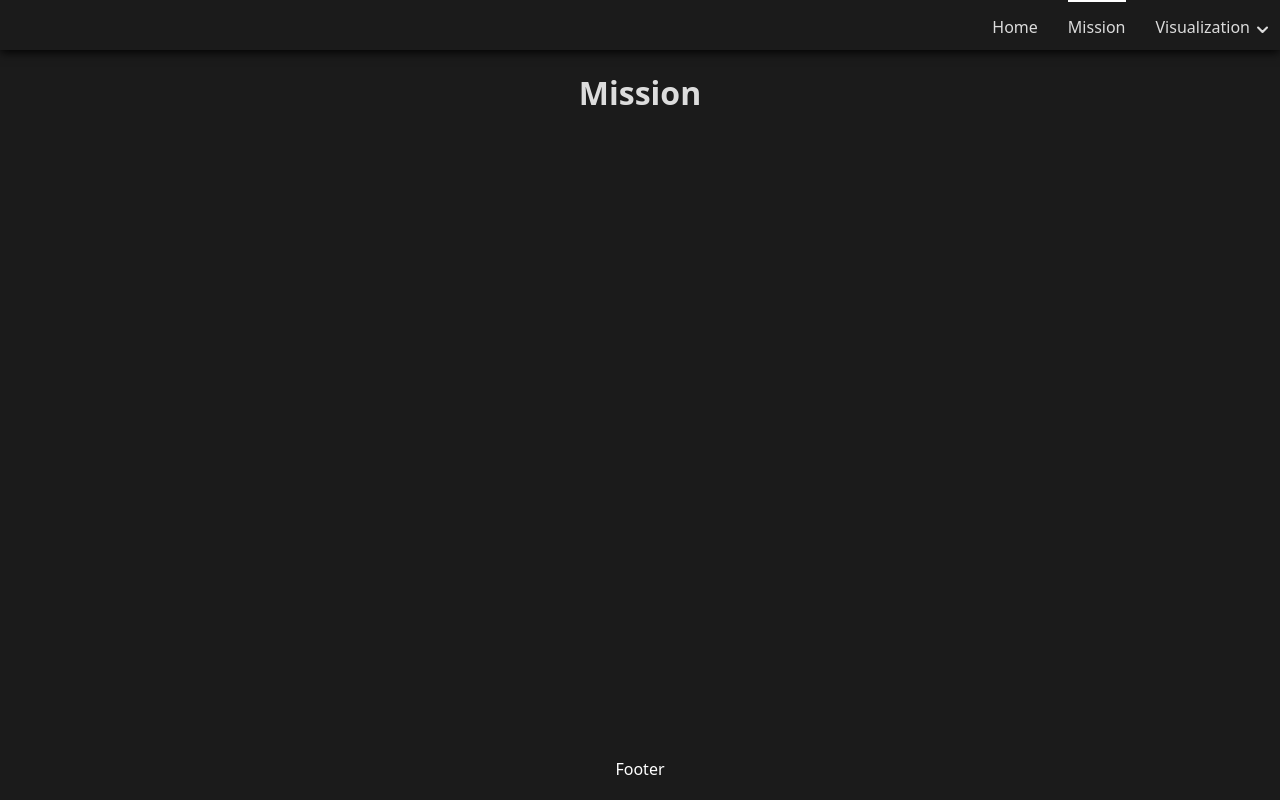
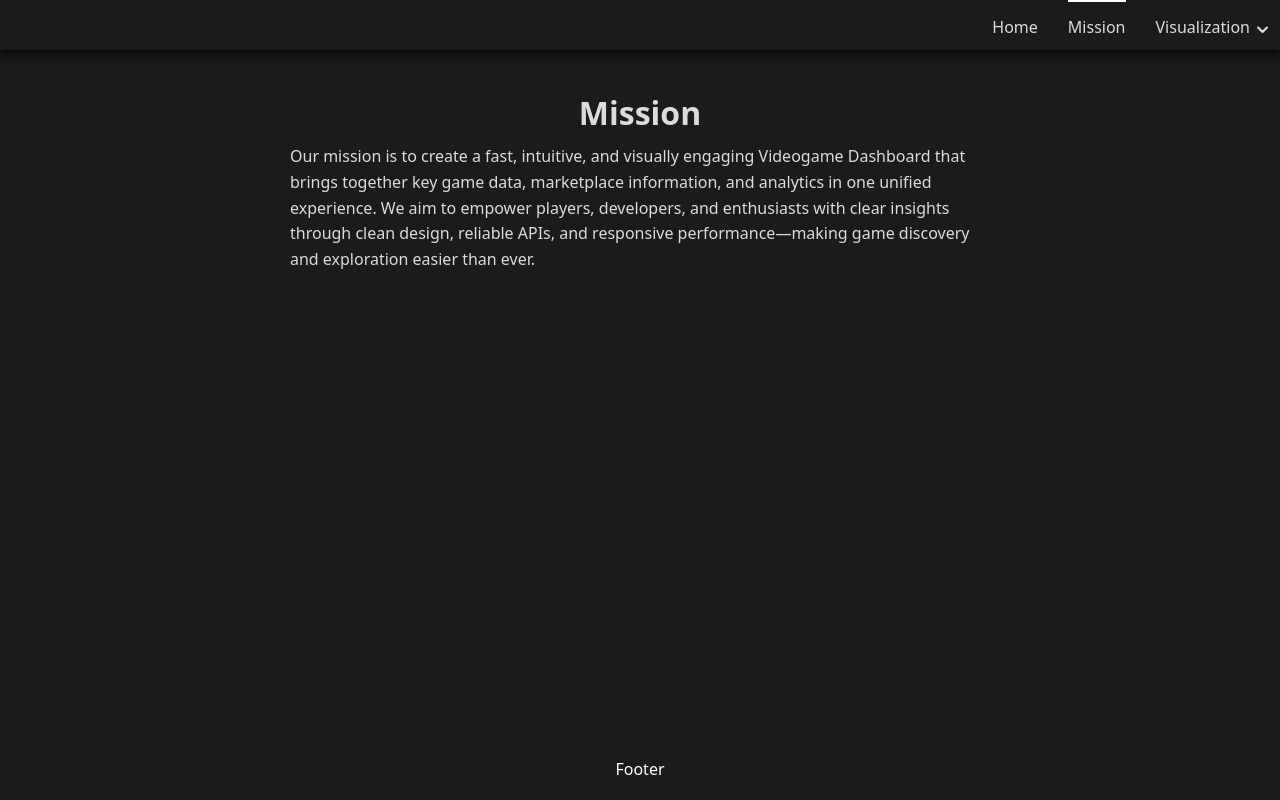
Before and after one commit to Wased20773/Videogame-Dashboard, a React (Vite) app in the folder frontend/: page /mission in a window 1280 px wide. Built offline with nearby package versions, Linux system fonts and the light colour scheme.

Commit message:
added a short mission statement for my page Mission

```diff
--- a/frontend/src/pages/Mission.jsx
+++ b/frontend/src/pages/Mission.jsx
@@ -1,7 +1,15 @@
 const Mission = () => {
   return (
-    <div>
-      <h1>Mission</h1>
+    <div style={{ padding: "20px", maxWidth: "700px", margin: "0 auto" }}>
+      <h1 style={{ marginBottom: "10px" }}>Mission</h1>
+      <p style={{ lineHeight: "1.6" }}>
+        Our mission is to create a fast, intuitive, and visually engaging
+        Videogame Dashboard that brings together key game data, marketplace
+        information, and analytics in one unified experience. We aim to empower
+        players, developers, and enthusiasts with clear insights through clean
+        design, reliable APIs, and responsive performance—making game discovery
+        and exploration easier than ever.
+      </p>
     </div>
   );
 };
```
